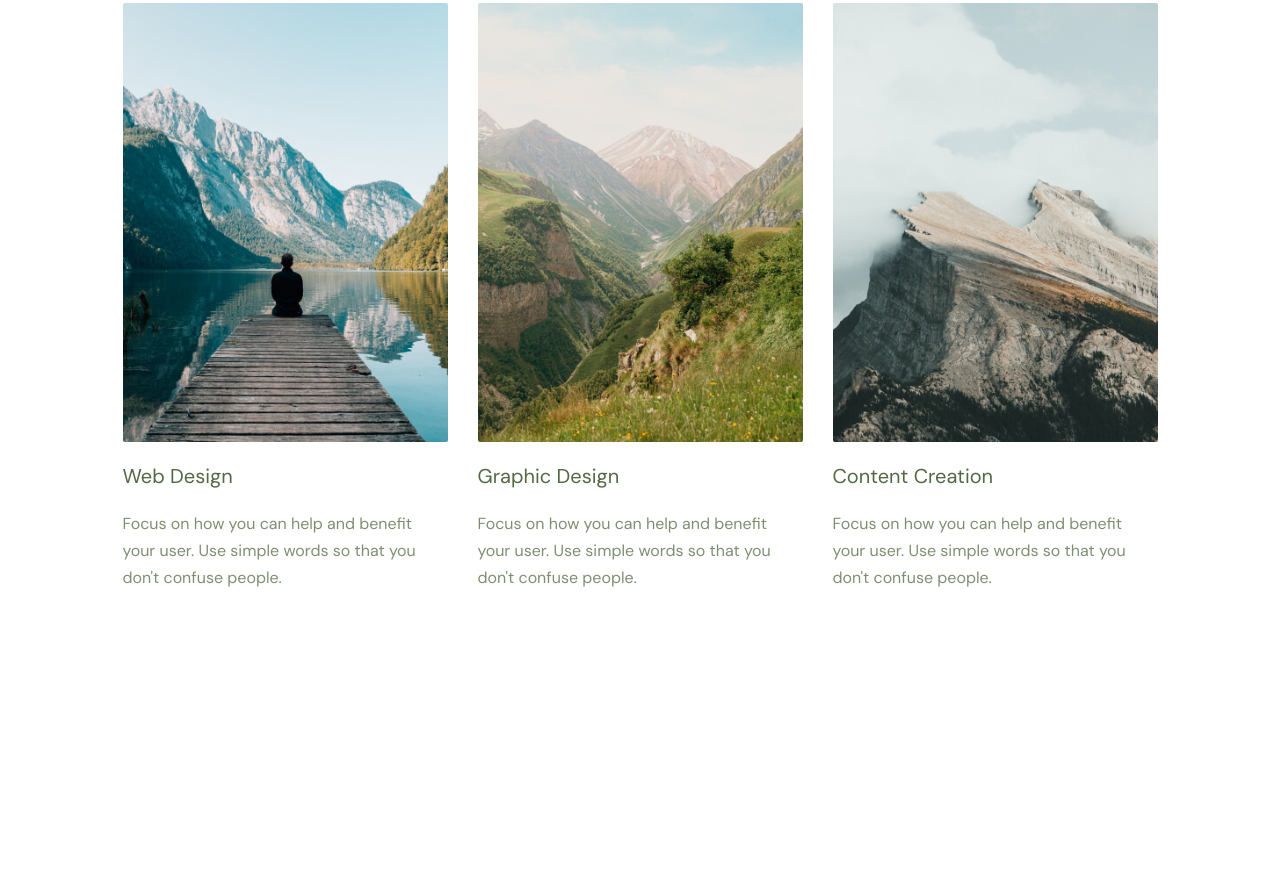
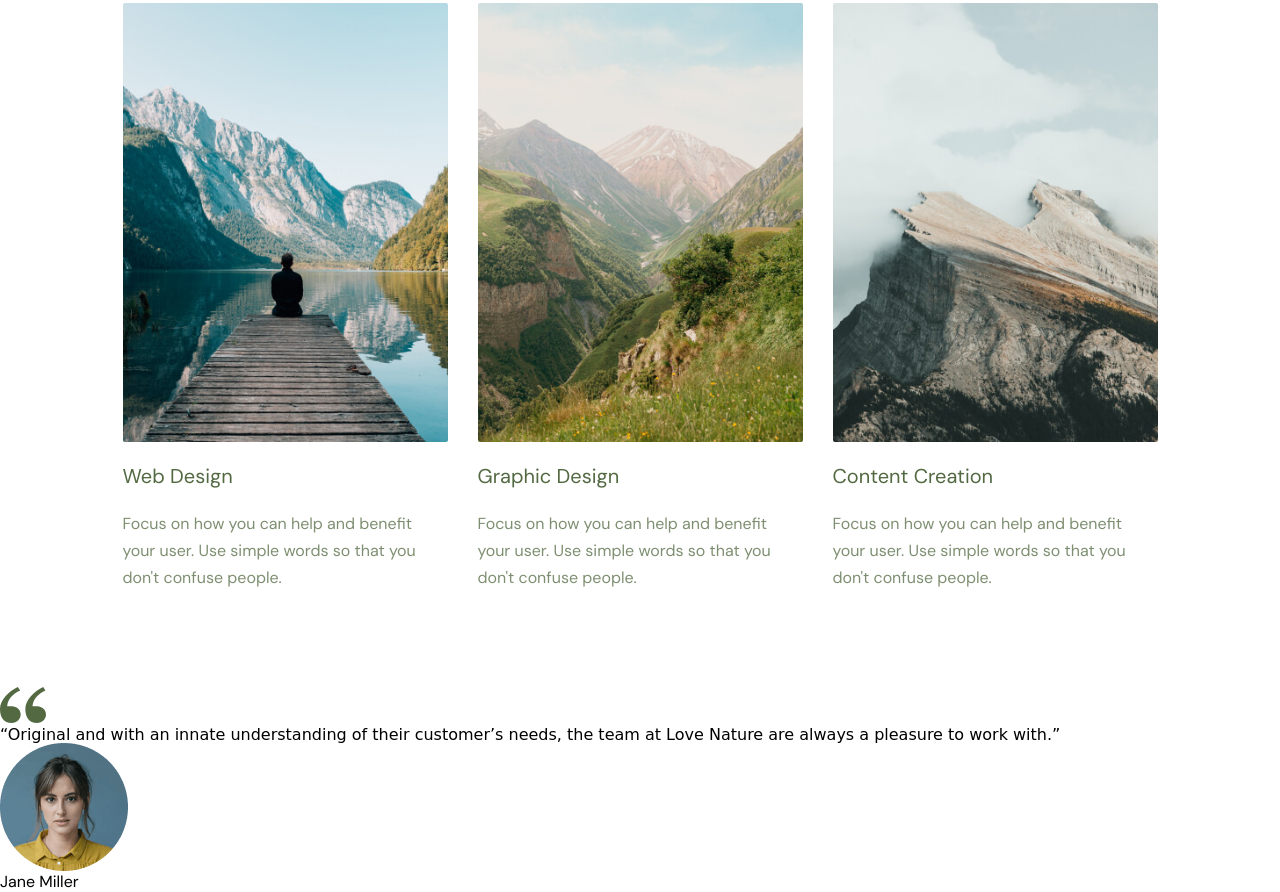
Before and after one commit to Joas-1999/Love-Nature-website-, a plain HTML site: page index.html in a window 1280 px wide. Shown: the part 875-1767 px from the top of the page. Before the commit the page ends 1561 px from the top, so only its background shows below. Drawn offline with Linux system fonts and the light colour scheme; a web font is replaced by a local one.

Commit message:
commit to 'main'

```diff
--- a/index.html
+++ b/index.html
@@ -58,6 +58,16 @@
         </div>
     </section>
 
+    <!-- Quote -->
+    <section class="site-quote">
+        <img src="./img/quotes.svg" alt="Quote icon" class="quote-img">
+        <h4 class="quote-text">“Original and with an innate understanding of their customer’s needs, the team at Love Nature are always a pleasure to work with.”</h4>
+        <figure class="quote-author">
+            <img src="./img/avatar_on_home.png" alt="Quote author" class="author-img">
+            <p class="author-name">Jane Miller</p>
+        </figure>
+    </section>
+
     <script src="./js/app.js"></script>
 </body>
 </html>
```
